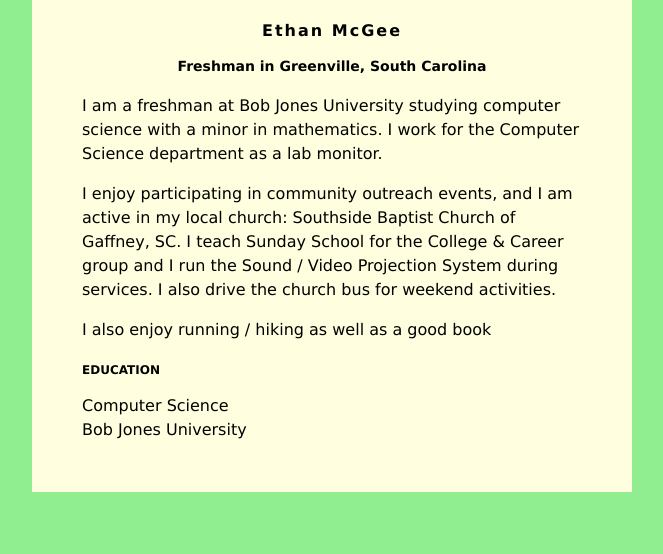
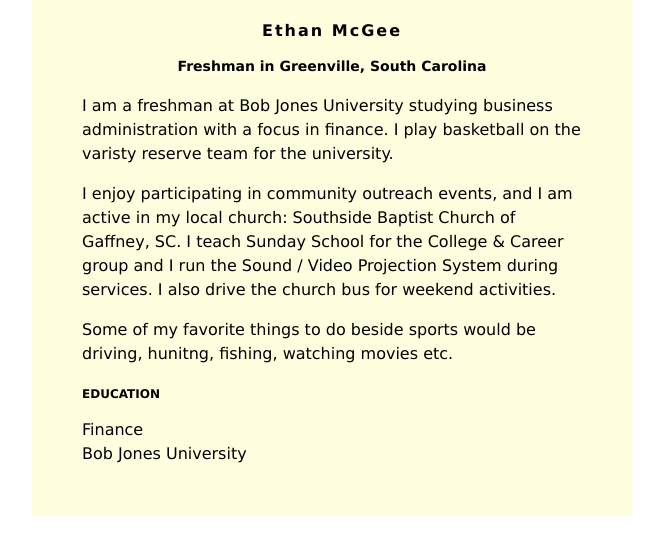
Before and after one commit to ZacharyRose13/ZacharyRose13.github.io, a plain HTML site: page index.html in a window 1280 px wide. Shown: the whole page, without its empty margins (308-971 px from the left). Drawn offline with Linux system fonts and the light colour scheme.

Commit message:
Update index.html

```diff
--- a/index.html
+++ b/index.html
@@ -2,7 +2,7 @@
 <head>
 <style>
 body {
-    background: lightgreen;
+    background: light gray;
     font-family: Verdana;
 }
 #content {
@@ -33,16 +33,16 @@ h3 {
         <h1>Ethan McGee</h1>
         <h2>Freshman in Greenville, South Carolina</h2>
 
-         <p>I am a freshman at Bob Jones University studying computer science with a minor in mathematics. I work for the Computer Science department as a lab monitor.</p>
+         <p>I am a freshman at Bob Jones University studying business administration with a focus in finance. I play basketball on the varisty reserve team for the university.</p>
          <p>
             I enjoy participating in community outreach events, and I am active in my local church: Southside Baptist Church of Gaffney, SC.  I teach Sunday School for the College &amp; Career group and I run the Sound / Video Projection System during services.  I also drive the church bus for weekend activities.
          </p>
          <p>
-            I also enjoy running / hiking as well as a good book
+            Some of my favorite things to do beside sports would be driving, hunitng, fishing, watching movies etc.
          </p>
 
         <h3>EDUCATION</h3>
-        Computer Science<br>
+        Finance<br>
         Bob Jones University
     </div>
 
```
